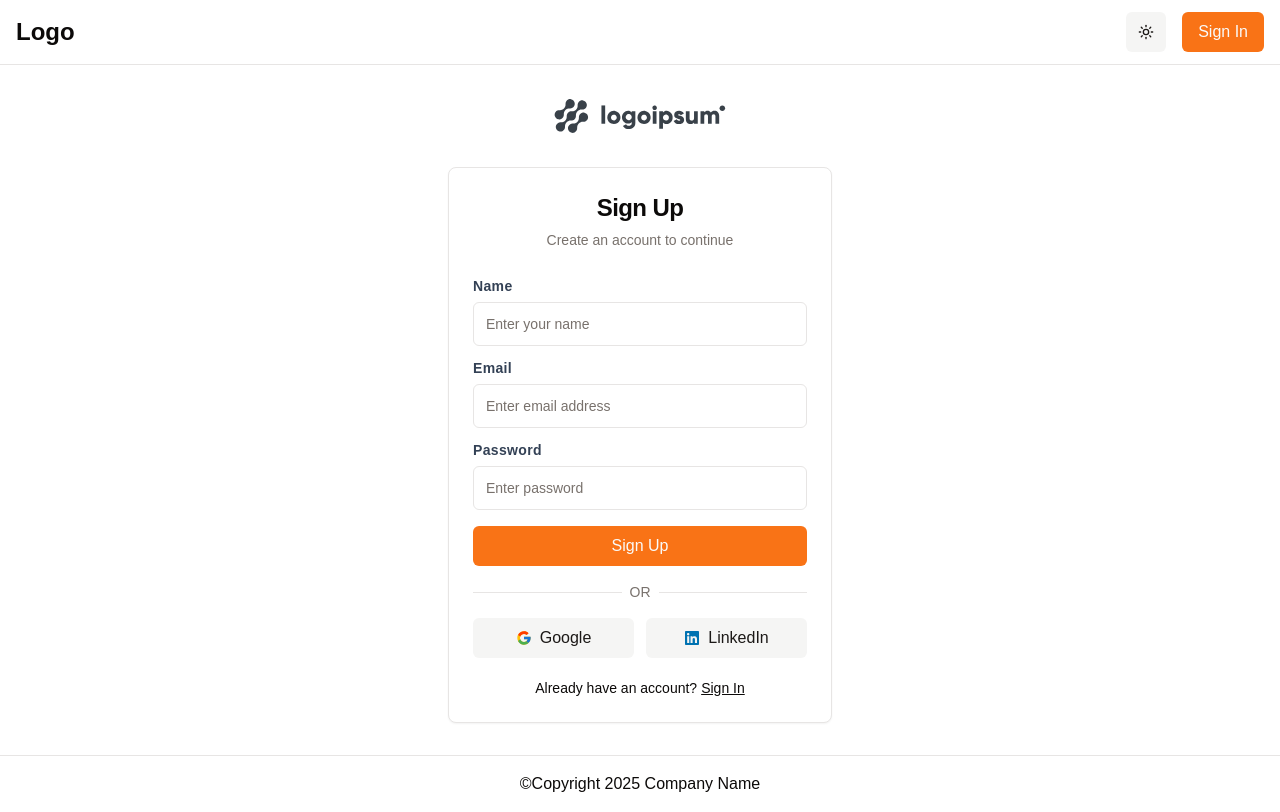
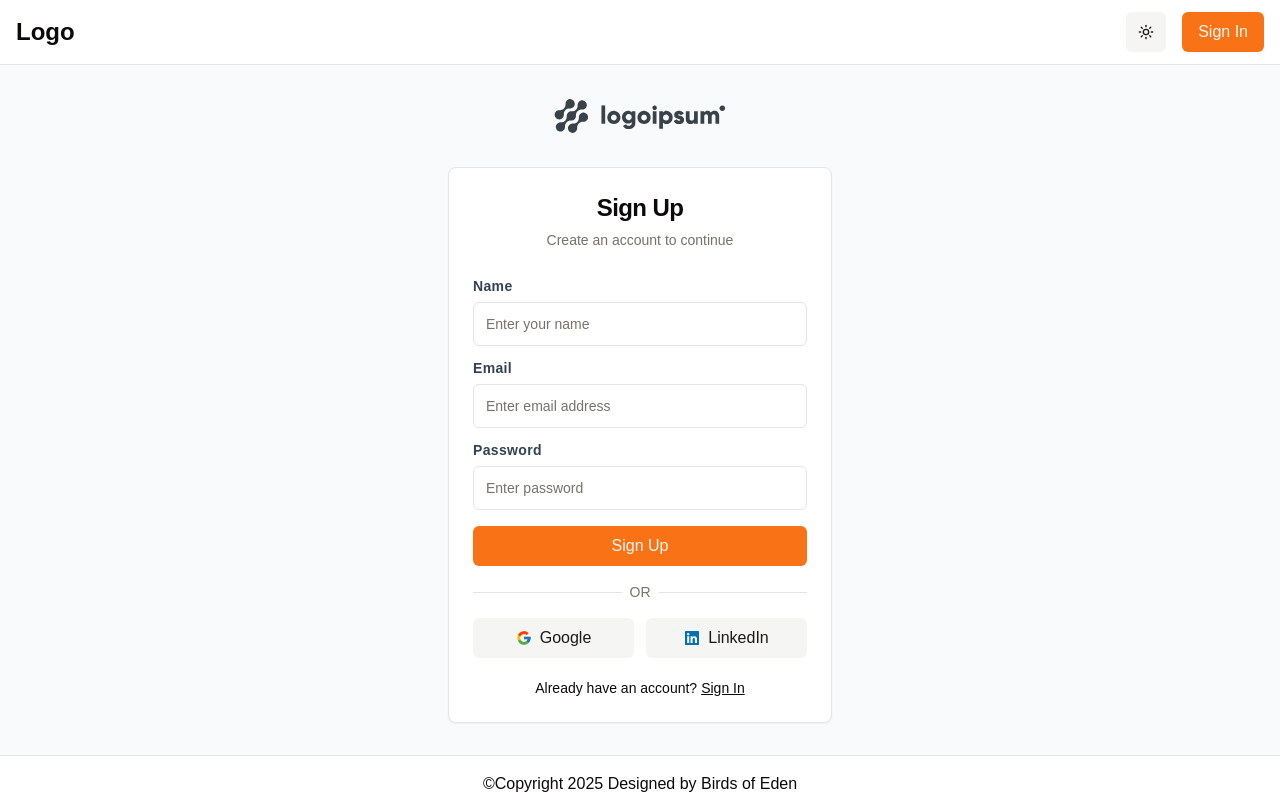
Before and after one commit to zisan-2000/trading-platform, a Next.js app: page /auth/sign-up in a window 1280 px wide. Built offline with nearby package versions, Linux system fonts and the light colour scheme.

Commit message:
color changes & fixed some minor issues

```diff
--- a/app/(main)/layout.tsx
+++ b/app/(main)/layout.tsx
@@ -3,7 +3,7 @@ import Navbar from "@/components/main/navbar";
 
 const MainLayout = ({ children }: { children: React.ReactNode }) => {
   return (
-    <div className="flex min-h-screen flex-col">
+    <div className="flex min-h-screen flex-col dark:bg-background bg-slate-50">
       <Navbar />
       {children}
       <Footer />
--- a/app/dashboard/profile/page.tsx
+++ b/app/dashboard/profile/page.tsx
@@ -13,11 +13,13 @@ import {
 
 import { Button } from "@/components/ui/button";
 import AccountVerificationForm from "./AccountVerificationForm";
+import { useSession } from "next-auth/react";
 
 const Profile = () => {
   const handleEnableTwoStepVerification = () => {
     console.log("Two Step Verification");
   };
+   const session = useSession();
   return (
     <div className="flex flex-col items-center mb-5">
       <div className="pt-10 w-full lg:w-[60%]">
@@ -30,11 +32,11 @@ const Profile = () => {
               <div className="space-y-7">
                 <div className="flex">
                   <p className="w-[9rem]">Email: </p>
-                  <p className="text-gray-500">boed@gmail.com</p>
+                  <p className="text-gray-500">{session.data?.user?.email}</p>
                 </div>
                 <div className="flex">
                   <p className="w-[9rem]">Full Name: </p>
-                  <p className="text-gray-500">Faysal Mohammed Shah</p>
+                  <p className="text-gray-500">{session.data?.user?.name}</p>
                 </div>
                 <div className="flex">
                   <p className="w-[9rem]">Date of Birth: </p>
--- a/components/dashboard/header.tsx
+++ b/components/dashboard/header.tsx
@@ -33,7 +33,7 @@ const Header = () => {
   const session = useSession();
 
   return (
-    <header className="flex h-16 shrink-0 items-center justify-between border-b px-6 dark:bg-slate-950">
+    <header className="flex h-16 shrink-0 items-center justify-between border-b px-6 dark:bg-[#0C0A09]">
       <div className="flex items-center gap-4">
         <Sheet>
           <SheetTrigger asChild>
@@ -49,8 +49,8 @@ const Header = () => {
                     <AvatarImage src="https://cdn.pixabay.com/photo/2021/04/30/16/47/binance-logo-6219389_1280.png" />
                   </Avatar>
                   <div>
-                    <span className="font-bold text-orange-700">Boed</span>
-                    <span>Treading</span>
+                    <span className="font-bold text-orange-500">Boed</span>
+                    <span>Trading</span>
                   </div>
                 </div>
               </SheetTitle>
@@ -63,7 +63,7 @@ const Header = () => {
           <input
             type="search"
             placeholder="Search..."
-            className="focus:outline-none focus:border-0 w-full"
+            className="focus:outline-none focus:border-0 w-full dark:bg-[#0C0A09]"
           />
         </div>
       </div>
--- a/components/main/footer.tsx
+++ b/components/main/footer.tsx
@@ -1,9 +1,9 @@
 const Footer = () => {
   return (
-    <footer className="mt-auto border-t border-border py-4 dark:bg-slate-900">
+    <footer className="mt-auto border-t border-border py-4 dark:bg-[#0C0A09] bg-white">
       <div className="container">
         <p className="text-center">
-          &copy;Copyright {new Date().getFullYear()} Company Name
+          &copy;Copyright {new Date().getFullYear()} Designed by Birds of Eden
         </p>
       </div>
     </footer>
--- a/components/main/navbar.tsx
+++ b/components/main/navbar.tsx
@@ -4,7 +4,7 @@ import { ThemeSwitcher } from "@/components/ui/theme-switcher";
 
 const Navbar = () => {
   return (
-    <nav className="border-b border-border py-3 dark:bg-slate-900">
+    <nav className="border-b border-border py-3 dark:bg-[#0C0A09] bg-white">
       <div className="container flex items-center justify-between gap-4">
         <Link href="/" className="text-2xl font-bold">
           Logo
--- a/components/ui/form.tsx
+++ b/components/ui/form.tsx
@@ -116,7 +116,7 @@ const FormLabel = React.forwardRef<
     <Label
       ref={ref}
       className={cn(
-        "text-sm font-semibold text-slate-700 tracking-wide",
+        "text-sm font-semibold text-slate-700 dark:text-white tracking-wide",
         className
       )}
       htmlFor={formItemId}
```
